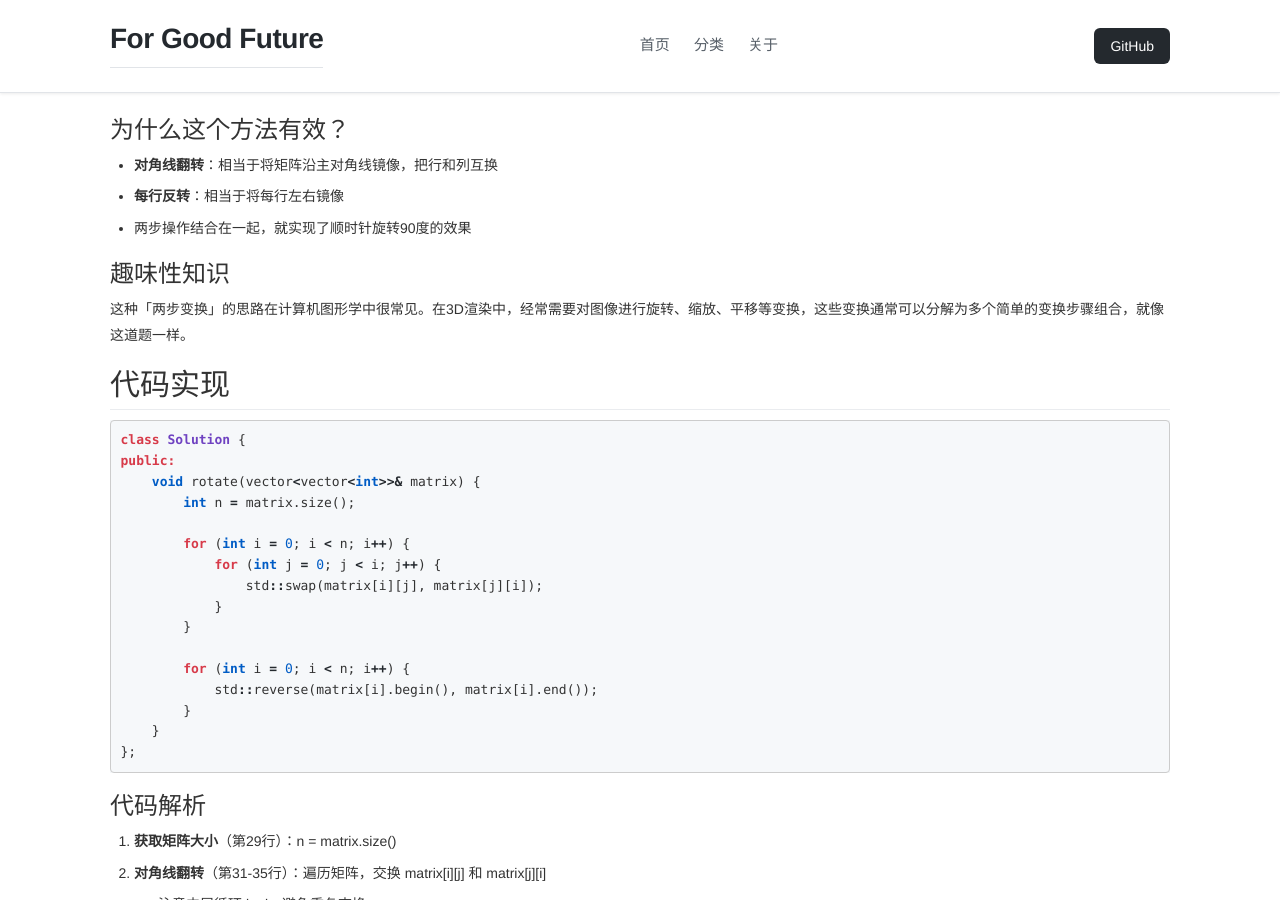
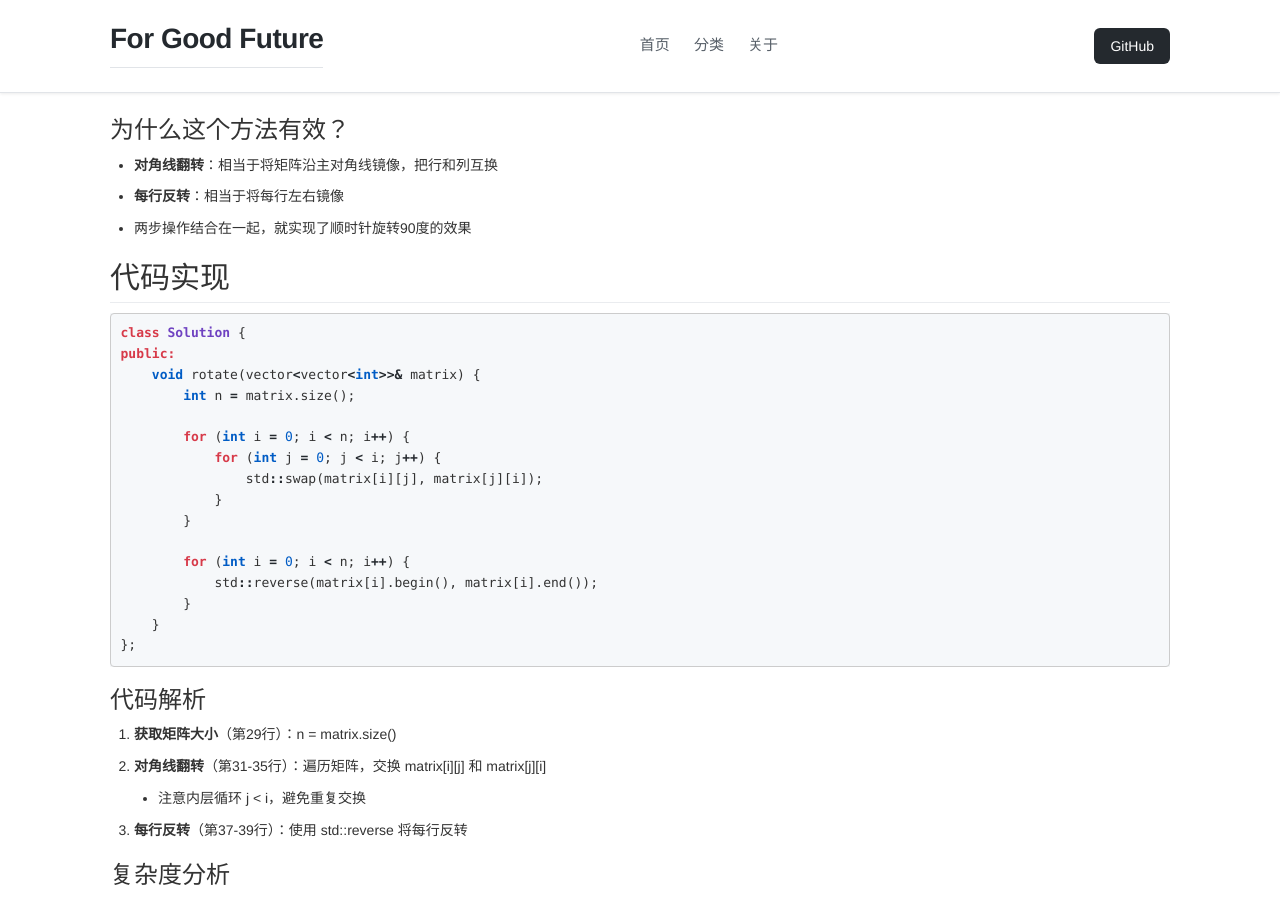
Before and after one commit to SnailTowardThesun/SnailTowardThesun.github.io, a Jekyll site: the page built from _posts/2026-05-03-leetcode-48-rotate-image.md, in a window 1280 px wide and 900 px high, scrolled down 1204 px. Built offline with Jekyll 4.4.1, drawn with Linux system fonts in a browser that asks for light colours; nearby versions of some CDN libraries.

Commit message:
Fix: Remove duplicate interesting knowledge from 48 blog

```diff
--- a/_posts/2026-05-03-leetcode-48-rotate-image.md
+++ b/_posts/2026-05-03-leetcode-48-rotate-image.md
@@ -75,9 +75,7 @@ Difficulty: **Medium**
 - **每行反转**：相当于将每行左右镜像
 - 两步操作结合在一起，就实现了顺时针旋转90度的效果
 
-### 趣味性知识
 
-这种「两步变换」的思路在计算机图形学中很常见。在3D渲染中，经常需要对图像进行旋转、缩放、平移等变换，这些变换通常可以分解为多个简单的变换步骤组合，就像这道题一样。
 
 ## 代码实现
 
```
